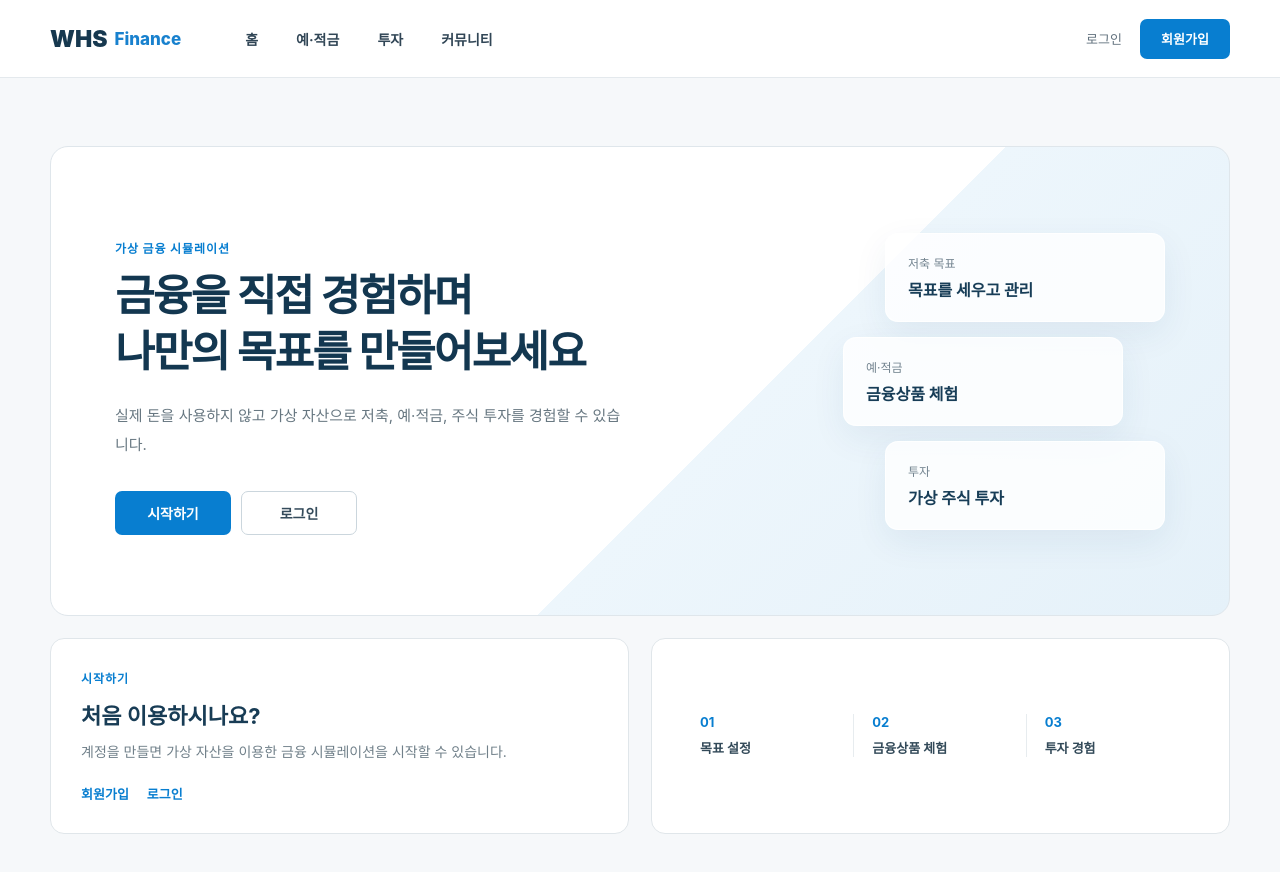
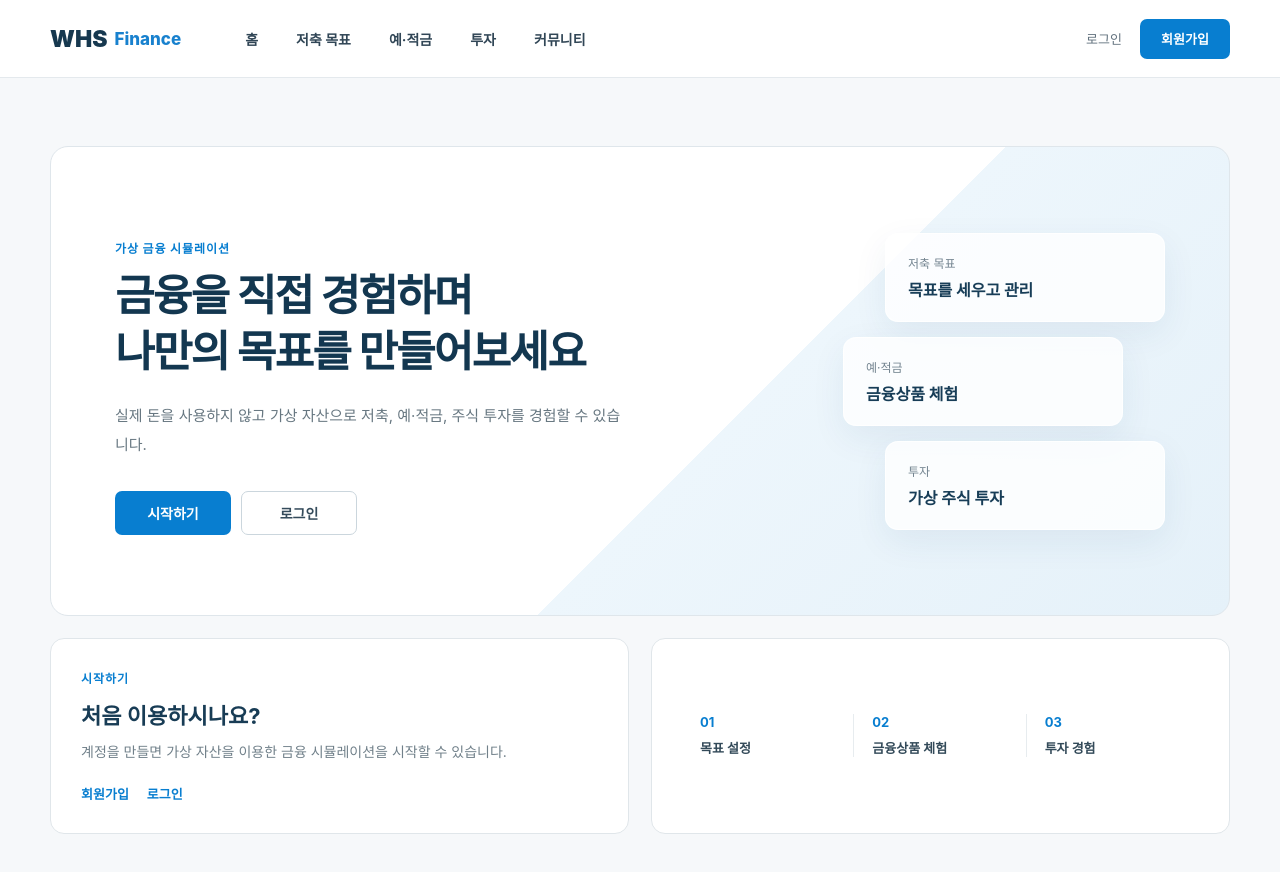
Before and after one commit to minjae0202/WHS_B, a React app in the folder frontend/: page / in a window 1280 px wide. Shown: the top 872 px of the page. Built offline with nearby package versions, Linux system fonts and the light colour scheme; the HTML template or start-up script is replaced by a standard one.

Commit message:
show savings goal as disabled navigation

```diff
--- a/frontend/src/components/Header.jsx
+++ b/frontend/src/components/Header.jsx
@@ -66,6 +66,10 @@ function Header() {
           <Link to="/">
             홈
           </Link>
+
+          <span>
+            저축 목표
+          </span>
 
           <Link to="/products">
             예·적금
```
